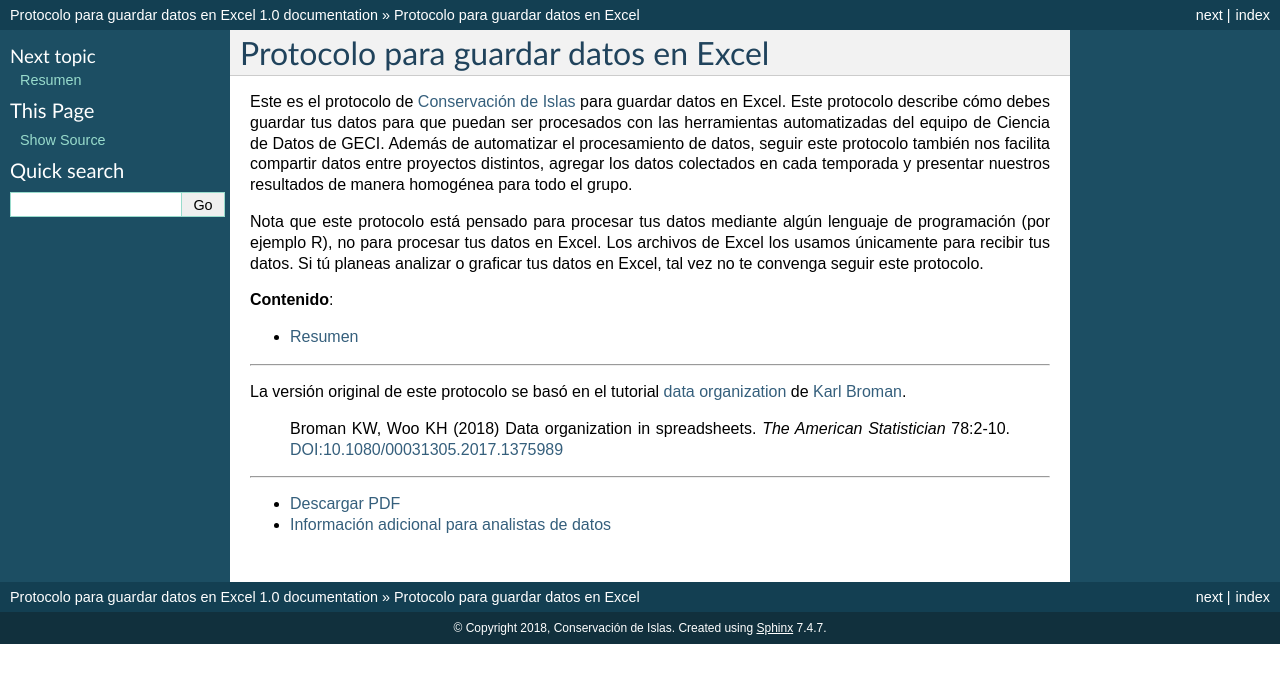
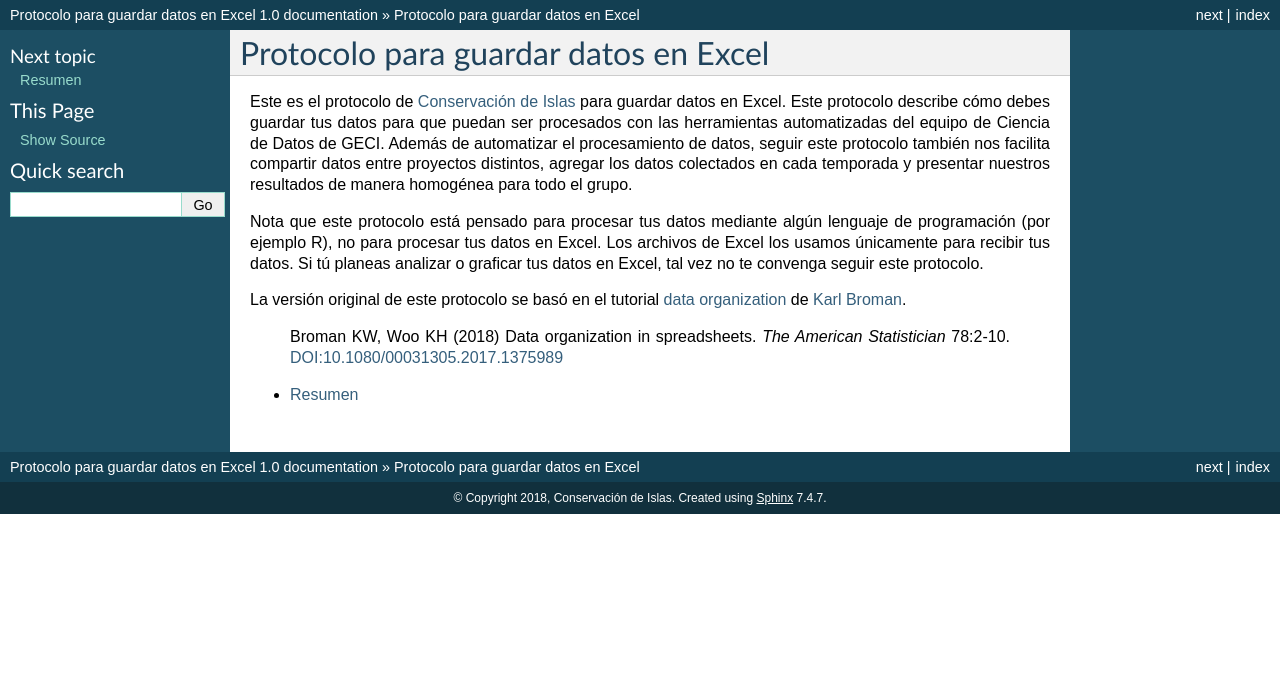
Before and after one commit to MaritzaB/datos_en_excel, a Sphinx documentation site: the page built from docs/index.rst, in a window 1280 px wide. Shown: the top 683 px of the page. Built offline with Sphinx 7.4.7, drawn with Linux system fonts in a browser that asks for light colours.

Commit message:
Mueve la tabla de contenidos al final

```diff
--- a/docs/index.rst
+++ b/docs/index.rst
@@ -5,22 +5,13 @@ Este es el protocolo de `Conservación de Islas <https://islas.org.mx>`_ para gu
 
 Nota que este protocolo está pensado para procesar tus datos mediante algún lenguaje de programación (por ejemplo R), no para procesar tus datos en Excel. Los archivos de Excel los usamos únicamente para recibir tus datos. Si tú planeas analizar o graficar tus datos en Excel, tal vez no te convenga seguir este protocolo.
 
-**Contenido**:
-
-.. toctree::
-   :maxdepth: 2
-
-   resumen
-
-----
-
 La versión original de este protocolo se basó en el tutorial `data organization <http://kbroman.org/dataorg>`_ de `Karl Broman <http://kbroman.org>`_.
 
     Broman KW, Woo KH (2018) Data organization in spreadsheets.
     *The American Statistician* 78:2-10.
     `DOI:10.1080/00031305.2017.1375989 <https://doi.org/10.1080/00031305.2017.1375989>`_
 
-----
+.. toctree::
+    :maxdepth: 2
 
-- `Descargar PDF <https://readthedocs.org/projects/datos-en-excel/downloads/pdf/latest/>`_
-- `Información adicional para analistas de datos <https://islasgeci.github.io/datos_en_excel/ciencia_de_datos>`_
+    resumen
```
